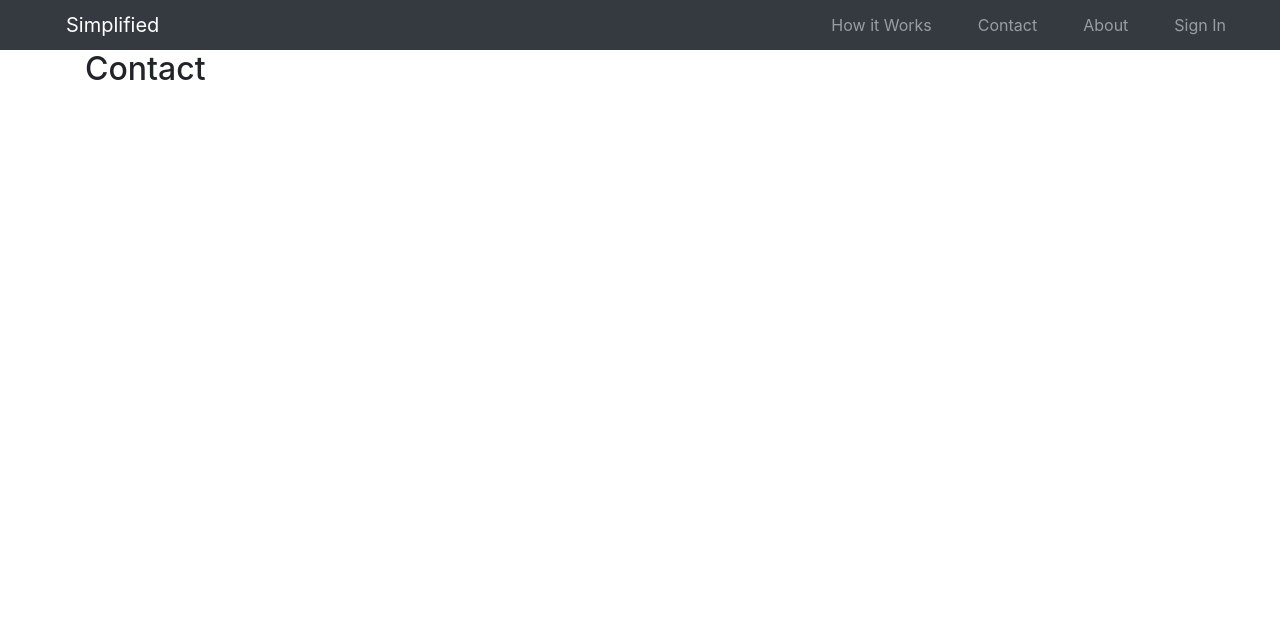
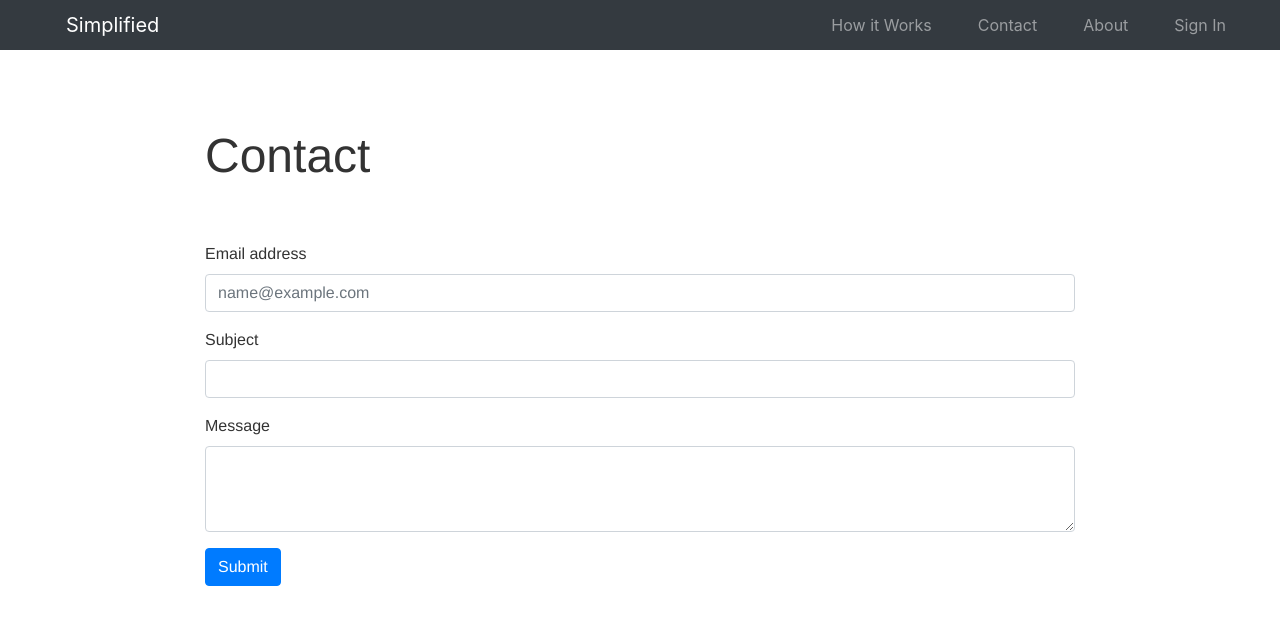
Before and after one commit to yujinjcho/walet, a React (Create React App) app in the folder front/: page /contact in a window 1280 px wide. Shown: the top 624 px of the page. Built offline with nearby package versions, Linux system fonts and the light colour scheme; no server answers.

Commit message:
update landing page link sections

```diff
--- a/front/src/App.js
+++ b/front/src/App.js
@@ -7,7 +7,6 @@ import AccountPage from './AccountPage';
 import SummaryContainer from './Summary';
 
 import { LandingPage, About, HowItWorks, Contact }  from './LandingPage';
-
 
 import api from './api';
 
--- /dev/null
+++ b/front/src/LandingPage/About.css
@@ -0,0 +1,16 @@
+.about-header {
+  font-size: 3em;
+}
+
+.about-container {
+  margin-top: 70px;
+  margin-left: 120px;
+  margin-right: 120px;
+  font-family: Helvetica, sans-serif;
+  color: #333333;
+}
+
+.about-description {
+  margin-top: 40px;
+  font-size: 1.2em;
+}
--- a/front/src/LandingPage/About.js
+++ b/front/src/LandingPage/About.js
@@ -1,15 +1,28 @@
 import React from 'react';
 import Container from 'react-bootstrap/Container'
 import LandingPageNavigation from './LandingPageNavigation';
+
+import './About.css';
 
 const About = (props) => {
   return (
     <>
       <LandingPageNavigation authUrl={props.authUrl} />
       <Container>
-        <h2>
-          About
-        </h2>
+        <div className='about-container'>
+          <div className='about-header'>
+            Manage Your Finances
+          </div>
+
+          <div className='about-description'>
+            Simplified is focused on making it easier to track your spending. It consolidates your accounts into one place and provide a simple interface for categorizing and customizing your transactions.
+          </div>
+
+          <div className='about-description'>
+            With minimal effort, you will be able to see how much you’re spending as well as what type of things you’re spending the most on.
+          </div>
+        </div>
+
       </Container>
     </>
   );
--- /dev/null
+++ b/front/src/LandingPage/Contact.css
@@ -0,0 +1,12 @@
+.contact-header {
+  font-size: 3em;
+  margin-bottom: 50px;
+}
+
+.contact-container {
+  margin-top: 70px;
+  margin-left: 120px;
+  margin-right: 120px;
+  font-family: Helvetica, sans-serif;
+  color: #333333;
+}
--- a/front/src/LandingPage/Contact.js
+++ b/front/src/LandingPage/Contact.js
@@ -1,6 +1,22 @@
 import React from 'react';
 import Container from 'react-bootstrap/Container'
+import Button from 'react-bootstrap/Button';
+import Form from 'react-bootstrap/Form';
 import LandingPageNavigation from './LandingPageNavigation';
+import { withRouter } from 'react-router-dom';
+
+import './Contact.css';
+
+const handleSubmit = (props) => (event) => {
+  const form = event.currentTarget;
+  event.preventDefault();
+
+  // TODO: upload message
+
+  alert('Your message has been sent!')
+  props.history.push('/');
+  console.log(form);
+};
 
 const Contact = (props) => {
 
@@ -8,12 +24,38 @@ const Contact = (props) => {
     <>
       <LandingPageNavigation authUrl={props.authUrl} />
       <Container>
-        <h2>
-          Contact
-        </h2>
+        <div className='contact-container'>
+          <div className='contact-header'>
+            Contact
+          </div>
+
+          <Form onSubmit={handleSubmit(props)}>
+            <Form.Group controlId="exampleForm.ControlInput1">
+              <Form.Label>Email address</Form.Label>
+              <Form.Control type="email" placeholder="name@example.com" />
+            </Form.Group>
+
+            <Form.Group controlId="exampleForm.ControlInput2">
+              <Form.Label>Subject </Form.Label>
+              <Form.Control />
+            </Form.Group>
+
+            <Form.Group controlId="exampleForm.ControlTextarea1">
+              <Form.Label>Message</Form.Label>
+              <Form.Control as="textarea" rows="3" />
+            </Form.Group>
+
+            <Button variant="primary" type="submit">
+              Submit
+            </Button>
+          </Form>
+
+
+
+        </div>
       </Container>
     </>
   );
 }
 
-export default Contact;
+export default withRouter(Contact);
--- /dev/null
+++ b/front/src/LandingPage/HowItWorks.css
@@ -0,0 +1,21 @@
+.how-it-works-header {
+  font-size: 3em;
+}
+
+.how-it-works-container {
+  margin-top: 70px;
+  margin-left: 120px;
+  margin-right: 120px;
+  font-family: Helvetica, sans-serif;
+  color: #333333;
+}
+
+.how-it-works-description {
+  margin-top: 40px;
+  font-size: 1.2em;
+}
+
+
+.demo-section {
+  margin-bottom: 50px;
+}
--- a/front/src/LandingPage/HowItWorks.js
+++ b/front/src/LandingPage/HowItWorks.js
@@ -1,6 +1,8 @@
 import React from 'react';
 import Container from 'react-bootstrap/Container'
 import LandingPageNavigation from './LandingPageNavigation';
+
+import './HowItWorks.css';
 
 const HowItWorks = (props) => {
 
@@ -8,9 +10,31 @@ const HowItWorks = (props) => {
     <>
       <LandingPageNavigation authUrl={props.authUrl} />
       <Container>
-        <h2>
-          How it works
-        </h2>
+
+        <div className='how-it-works-container'>
+          <div className='how-it-works-header'>
+            How It Works
+          </div>
+
+          <div className='how-it-works-description'>
+            Demonstration of how to use the tool
+          </div>
+
+          <div className='demo-section'>
+            <iframe
+              title="demo"
+              width="840"
+              height="473"
+              src="https://www.youtube.com/embed/u0HqAUpeWbU"
+              frameborder="0"
+              allow="accelerometer; autoplay; encrypted-media; gyroscope; picture-in-picture"
+              allowfullscreen>
+            </iframe>
+          </div>
+
+        </div>
+
+
       </Container>
     </>
   );
```
